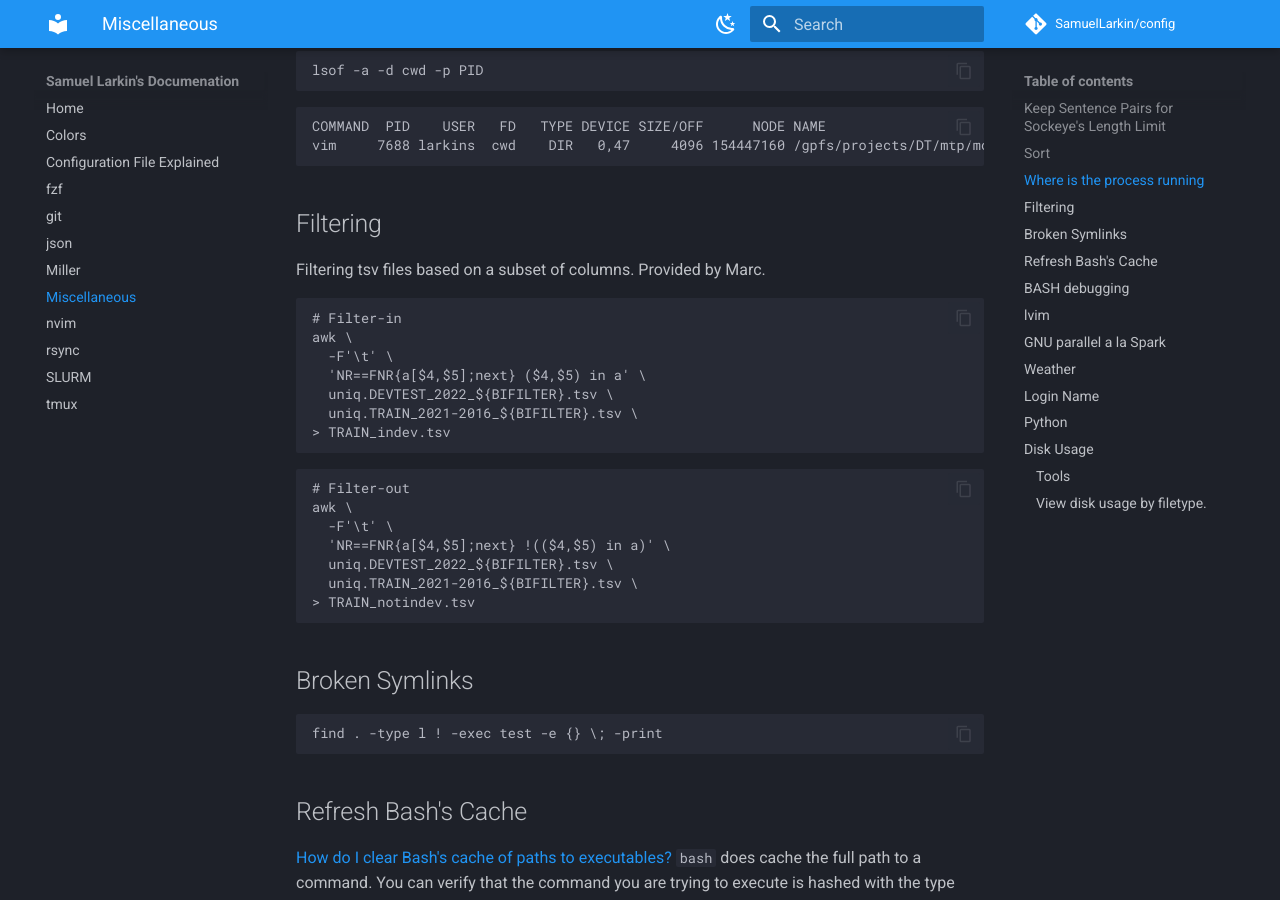
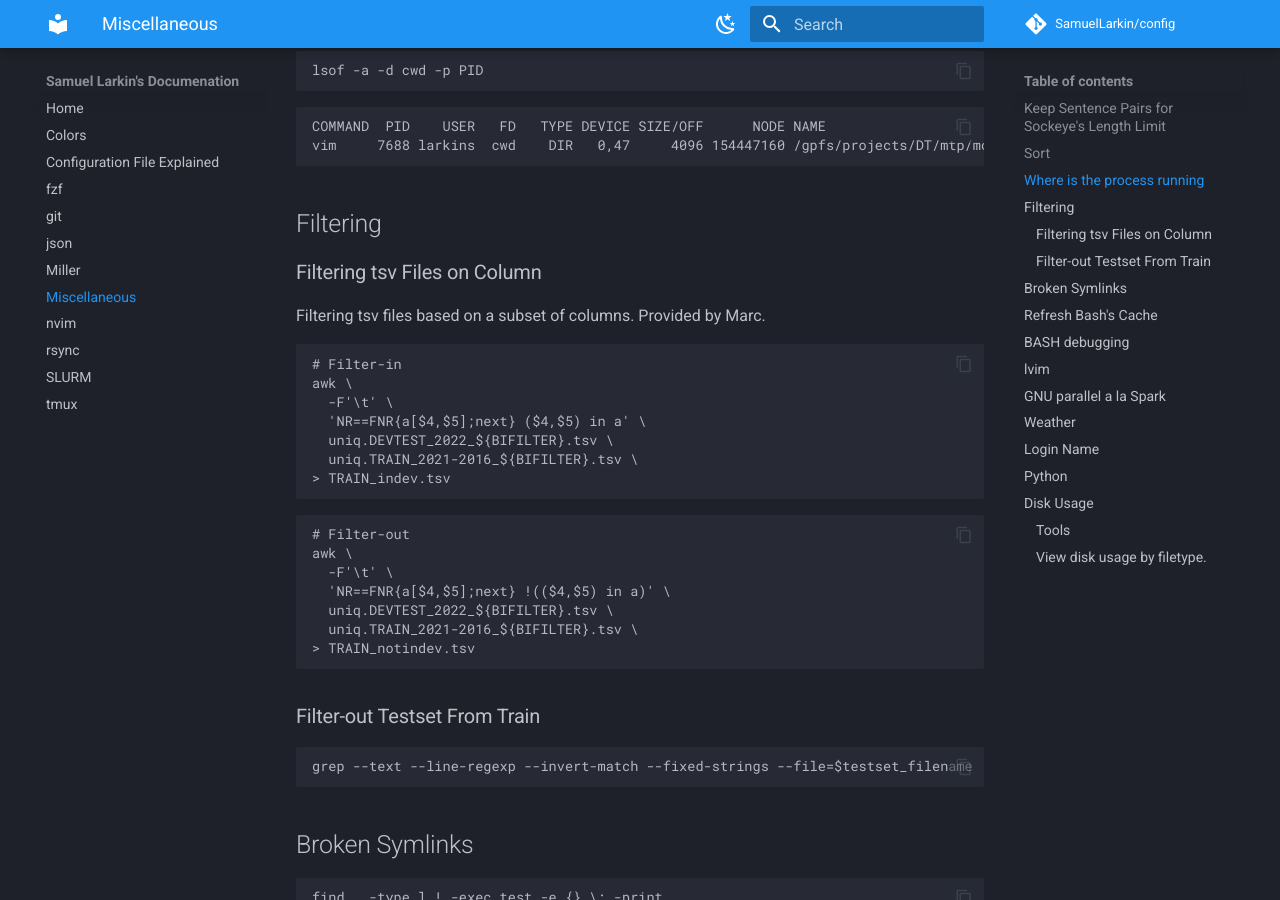
Before and after one commit to SamuelLarkin/config, an MkDocs documentation site: the page built from docs/doc.md, in a window 1280 px wide and 900 px high, scrolled down 675 px. Built offline with MkDocs 1.6.1 and Material for MkDocs 9.7.7, drawn with Linux system fonts in a browser that asks for light colours; comment, search, counter and statistics services are not loaded; the version menu is left out.

Commit message:
doc: filtering out testset from train

````diff
--- a/docs/doc.md
+++ b/docs/doc.md
@@ -33,8 +33,12 @@ vim     7688 larkins  cwd    DIR   0,47     4096 154447160 /gpfs/projects/DT/mtp
 ```
 
 ## Filtering
+
+### Filtering tsv Files on Column
+
 Filtering tsv files based on a subset of columns.
 Provided by Marc.
+
 ```sh
 # Filter-in
 awk \
@@ -52,6 +56,13 @@ awk \
   uniq.DEVTEST_2022_${BIFILTER}.tsv \
   uniq.TRAIN_2021-2016_${BIFILTER}.tsv \
 > TRAIN_notindev.tsv
+```
+
+
+### Filter-out Testset From Train
+
+```sh
+grep --text --line-regexp --invert-match --fixed-strings --file=$testset_filename
 ```
 
 
````
